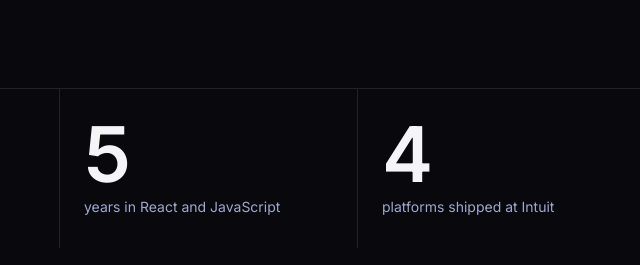
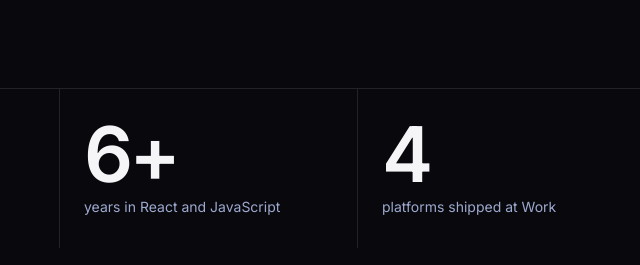
Before and after one commit to Akashkumar-Jeyaramans/akashPortfolio, a plain HTML site: page index.html in a window 1280 px wide. Shown: the part 2453-2718 px from the top of the page, 282-922 px from the left. Drawn offline with Linux system fonts and the light colour scheme.

Commit message:
Add files via upload

```diff
--- a/index.html
+++ b/index.html
@@ -68,7 +68,7 @@ footer{border-top:1px solid #ffffff14;padding:26px 0;color:var(--m);font-size:14
 <div><span class="lb">Definition</span><div class="dw rv">front-end en·gi·neer<small>noun · based in Bengaluru</small></div><p class="rv">Someone who turns design and product intent into interfaces that stay consistent, tested and fast, long after the first release.</p><p class="sy">syn. build · test · ship · mentor.</p></div></div></div></section>
 
 <section style="padding-top:0"><div class="w"><span class="lb">Manifesto</span><p class="mf" id="mf">Good frontend work is not the screen you see. It is the widget library that lets ten client apps look alike, the JSON file that replaces a week of code, the test that catches a regression before a customer does, and the engineer who stays until it is live.</p>
-<div class="stats"><div><b data-n="8" data-s="+">0</b><span>years in engineering</span></div><div><b data-n="5">0</b><span>years in React and JavaScript</span></div><div><b data-n="4">0</b><span>platforms shipped at Intuit</span></div><div><b data-n="3">0</b><span>recognition awards</span></div></div></div></section>
+<div class="stats"><div><b data-n="8" data-s="+">0</b><span>years in engineering</span></div><div><b data-n="6"data-s="+">0</b><span>years in React and JavaScript</span></div><div><b data-n="4">0</b><span>platforms shipped at Work</span></div><div><b data-n="3">0</b><span>recognition awards</span></div></div></div></section>
 
 <section id="work" style="padding-top:40px"><div class="w"><div class="hd"><h2 class="rv">Four platforms, <em>one identity layer.</em></h2><span class="lb">Selected work</span></div><div id="rows"></div>
 <div class="hd" style="margin:110px 0 30px"><h2 class="rv">And what I build <em>on my own.</em></h2><span class="lb">Personal projects</span></div><div id="pl"></div></div></section>
```
